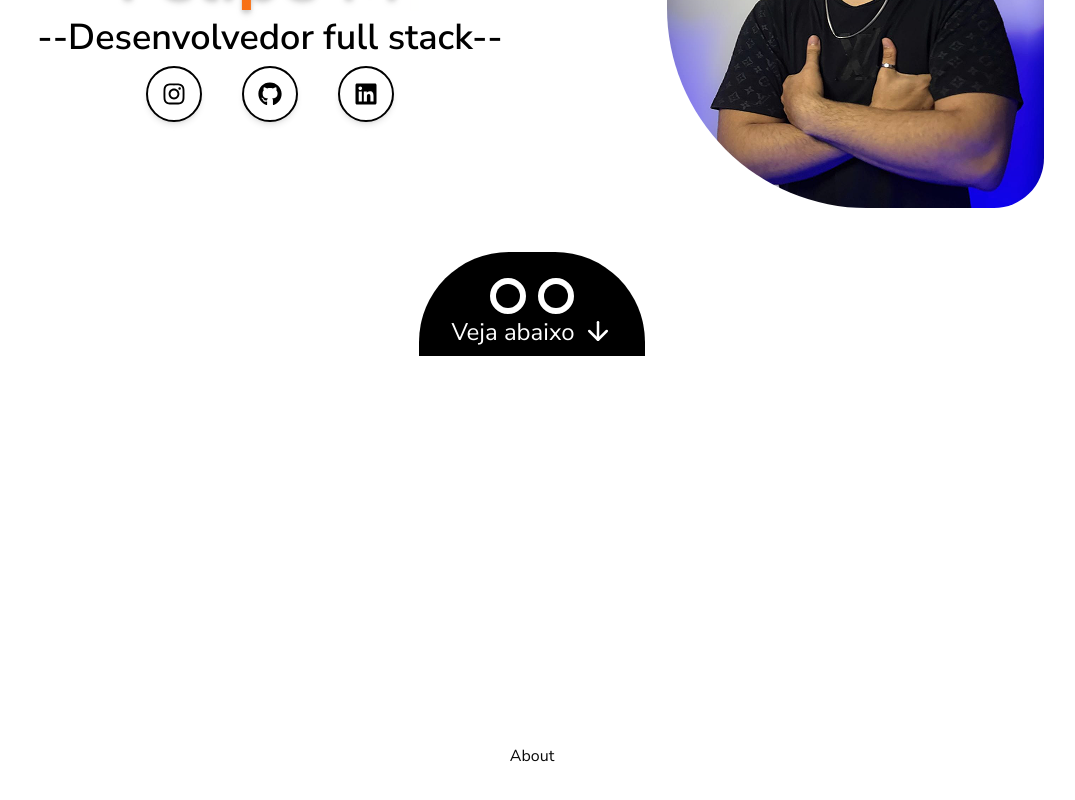
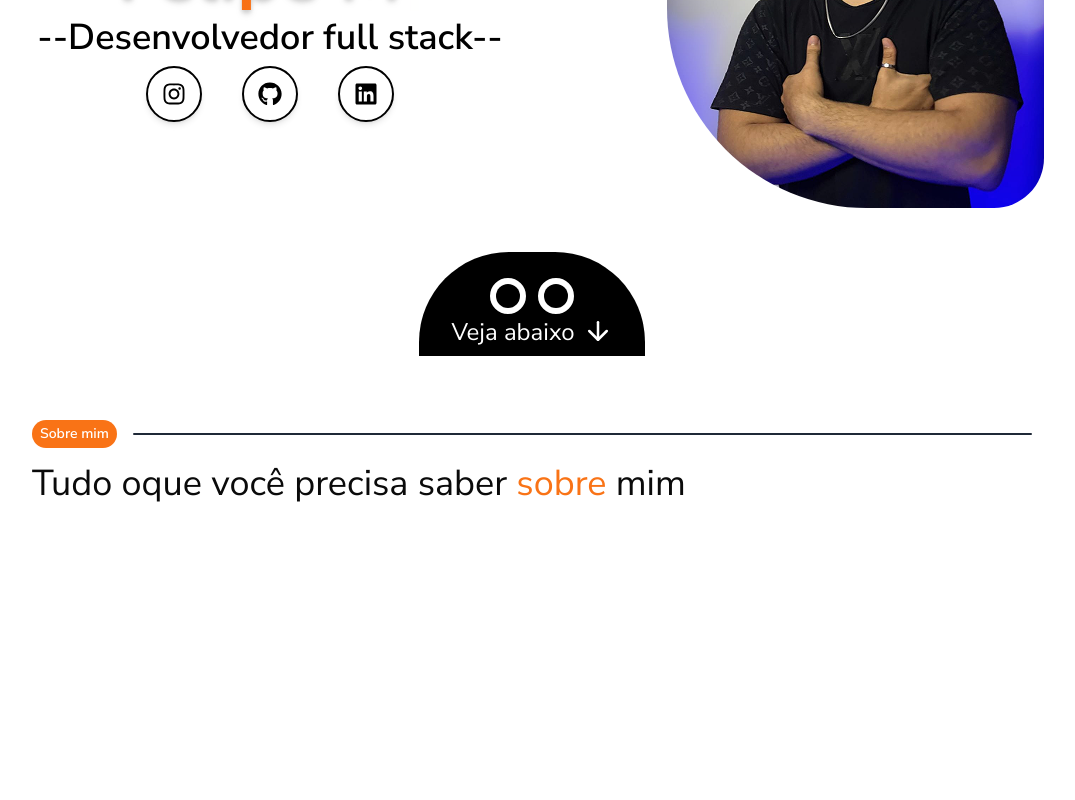
Before and after one commit to FelipeMrtnsDev/Portifolio, a React (Vite) app: page / in a window 1280 px wide. Shown: the part 444-1244 px from the top of the page, without its empty margins (108-1183 px from the left). Built offline with nearby package versions, Linux system fonts and the light colour scheme.

Commit message:
add: about me title

```diff
--- a/src/components/EyesFollower/index.tsx
+++ b/src/components/EyesFollower/index.tsx
@@ -19,7 +19,7 @@ const Eye: React.FC = () => {
       const centerY = rect.top + rect.height / 2;
 
       const angle = Math.atan2(e.clientY - centerY, e.clientX - centerX);
-      const radius = 6; // movimento máximo
+      const radius = 6;
       const x = Math.cos(angle) * radius;
       const y = Math.sin(angle) * radius;
 
--- a/src/components/SocialButtons/index.tsx
+++ b/src/components/SocialButtons/index.tsx
@@ -1,4 +1,3 @@
-import React from "react";
 import { FaInstagram, FaGithub, FaLinkedin } from "react-icons/fa";
 
 const SocialMediaButtons = () => {
@@ -6,20 +5,23 @@ const SocialMediaButtons = () => {
     {
       icon: <FaInstagram className="text-2xl" />,
       name: "Instagram",
-      bgClass: "group-hover:bg-[#E1306C]", // Instagram
-      tooltipClass: "bg-[#E1306C]"
+      bgClass: "group-hover:bg-[#E1306C]",
+      tooltipClass: "bg-[#E1306C]",
+      link: "https://www.instagram.com/felipesza._/"
     },
     {
       icon: <FaGithub className="text-2xl" />,
       name: "GitHub",
-      bgClass: "group-hover:bg-[#333]", // GitHub
-      tooltipClass: "bg-[#333]"
+      bgClass: "group-hover:bg-[#333]",
+      tooltipClass: "bg-[#333]",
+      link: "https://github.com/FelipeMrtnsDev"
     },
     {
       icon: <FaLinkedin className="text-2xl" />,
       name: "LinkedIn",
-      bgClass: "group-hover:bg-[#0A66C2]", // LinkedIn atualizado
-      tooltipClass: "bg-[#0A66C2]"
+      bgClass: "group-hover:bg-[#0A66C2]",
+      tooltipClass: "bg-[#0A66C2]",
+      link: "https://www.linkedin.com/in/felipe-martins-3250462a1/"
     },
   ];
 
@@ -27,7 +29,7 @@ const SocialMediaButtons = () => {
     <div className="w-full flex justify-center">
       <div className="flex">
         {buttons.map((button, index) => (
-          <div key={index} className="mx-5 text-center cursor-pointer flex flex-col items-center relative z-10 transition-all duration-400 ease-[cubic-bezier(0.68,-0.55,0.265,1.55)]">
+          <a target="_blank" href={button.link} key={index} className="mx-5 text-center cursor-pointer flex flex-col items-center relative z-10 transition-all duration-400 ease-[cubic-bezier(0.68,-0.55,0.265,1.55)]">
             <div className="group relative flex flex-col items-center no-underline">
               <div className="relative z-10">
                 <span className={`dark:bg-black h-14 w-14 flex items-center justify-center rounded-full shadow-md transition-all duration-400 ease-[cubic-bezier(0.68,-0.55,0.265,1.55)] bg-white border-2 border-black dark:border-white ${button.bgClass} group-hover:border-transparent`}>
@@ -41,7 +43,7 @@ const SocialMediaButtons = () => {
                 </div>
               </div>
             </div>
-          </div>
+          </a>
         ))}
       </div>
     </div>
--- a/src/sections/About/index.tsx
+++ b/src/sections/About/index.tsx
@@ -1,8 +1,18 @@
 export default function About() {
   return (
-    <section className="w-full min-h-screen h-full justify-center flex items-center">
-      <div>
-        About
+    <section className="w-full min-h-screen h-full justify-center flex ">
+      <div className="max-w-5xl w-full  px-3">
+        <div className="mt-16 flex items-center gap-4">
+          <span className="font-semibold bg-orange-500 p-1 px-2 rounded-full text-sm text-white">Sobre mim</span>
+          <hr className="flex-1 h-[2px] bg-gray-800 border-0 rounded" />
+        </div>
+        <div>
+          <h2 className="text-4xl mt-4">Tudo oque você precisa saber <span className="text-orange-500">sobre</span> mim</h2>
+        </div>
+        <div className="flex justify-between">
+          <img src="" alt="" />
+          <p></p>
+        </div>
       </div>
     </section>
   );
--- a/src/sections/Home/index.tsx
+++ b/src/sections/Home/index.tsx
@@ -38,7 +38,7 @@ export default function Home() {
           </div>
           {/* acima disso */}
         </div>
-        <div className="bg-black absolute bottom-0 px-8 pt-6 rounded-t-[90px]">
+        <div className="bg-black absolute bottom-0 px-8 pt-6 rounded-t-[90px] dark:border-x-2 dark:border-t-2">
           <div className="flex flex-col text-center items-center w-full h-full">
             <EyesFollower />
             <div className="flex gap-2 mb-2">
```
Also changed, not shown: src/assets/Me/about.png (added).
